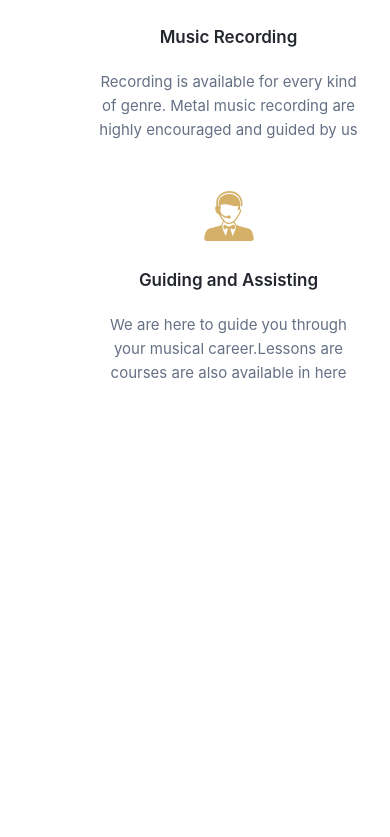
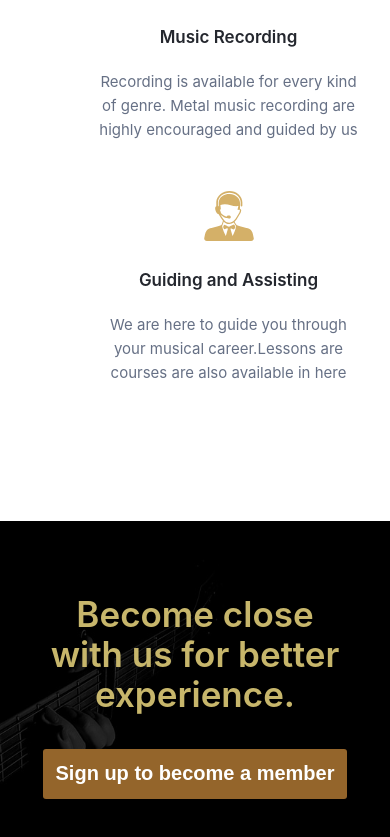
Before and after one commit to MilanRai07/E-Commerce, a React (Vite) app: page / in a window 390 px wide. Shown: the part 1514-2351 px from the top of the page. Before the commit the page ends 1923 px from the top, so only its background shows below. Built offline with nearby package versions, Linux system fonts and the light colour scheme.

Commit message:
BannerSignUp is created

```diff
--- /dev/null
+++ b/src/Banner/Banner.jsx
@@ -0,0 +1,17 @@
+import '../scss/Banner.scss';
+import shop1 from '../assets/shop2.jpg';
+const Banner=()=>{
+  return(
+    <>
+    <div className="banner-container">
+        <img src={shop1} className='banner-img' ></img>
+        <div className='banner-content'>
+         <h3>Become close with us for better experience.</h3>
+         <button className='banner-btn'>Sign up to become a member</button>
+         </div>
+    </div>
+
+    </>
+  )
+}
+export default Banner;
--- a/src/HomeIndex.jsx
+++ b/src/HomeIndex.jsx
@@ -1,3 +1,4 @@
+import Banner from "./Banner/Banner";
 import EnrollIndex from "./EnrollSection/EnrollIndex";
 import ServiceIndex from "./OurService/ServiceIndex";
 
@@ -6,6 +7,7 @@ const HomeIndex=()=>{
     <>
     <EnrollIndex/>
     <ServiceIndex/>
+    <Banner/>
     </>
   )
 }
--- /dev/null
+++ b/src/scss/Banner.scss
@@ -0,0 +1,38 @@
+@import 'mixin.scss';
+
+.banner-container{
+    @include all-container();
+    padding:0px;
+    position:relative;
+    .banner-img{
+        @include image(350px,cover);
+        filter:brightness(20%);
+
+    }
+    .banner-content{
+        @include flex(center,center,35px,column);
+        text-align: center;
+        @include position(0,0,0,0);
+        flex-wrap: wrap;
+        h3{
+            @include font(600, 40px, 40px, #c7b66b, 33rem);
+        }
+        button{
+            @include font(bold, 20px, null, #ffff, null);
+            @include button(50px, 19rem, 10px, 3px, #94652b);
+        }
+        button:hover{
+            background-color:#775122;
+        }
+    }
+}
+@media only screen and (max-width:600px){
+    .banner-container{
+        .banner-content{
+            h3{
+                width:300px;
+                font-size:35px;
+            }
+        }
+    }
+}
--- a/src/scss/_mixin.scss
+++ b/src/scss/_mixin.scss
@@ -58,3 +58,8 @@
         @include font(400, 18px, 27px, #667085, null);
     }
 }
+@mixin image($para1,$para2){
+    width: 100%;
+    height:$para1;
+    object-fit: $para2;
+}
```
